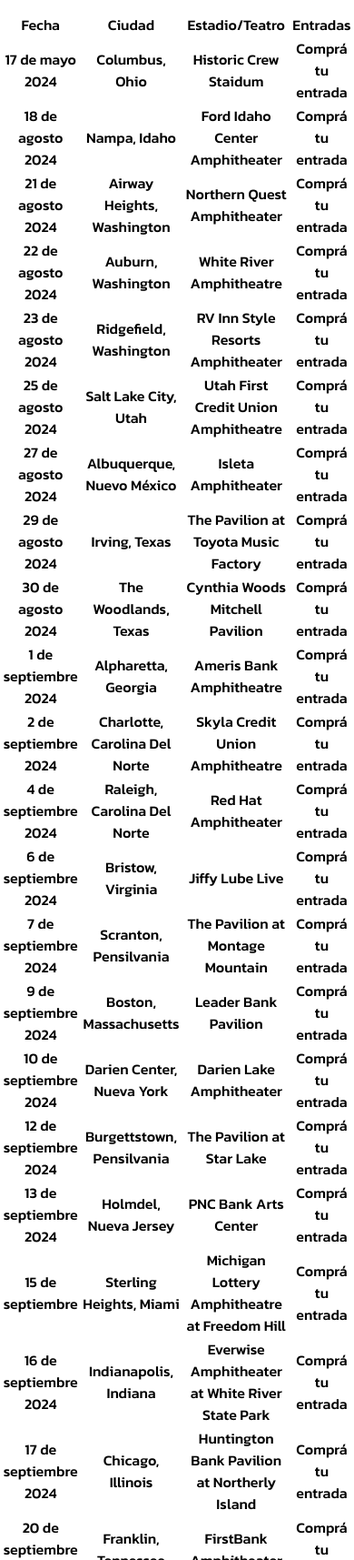
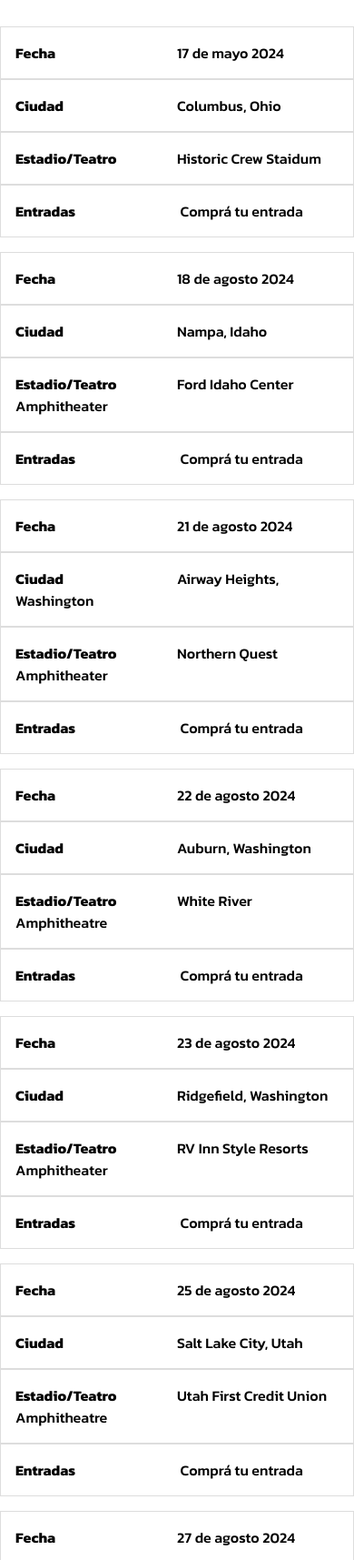
Before and after one commit to tomasaronna/falling-in-reverse, a website: page pages/conciertos.html in a window 390 px wide. Shown: the part 1206-2921 px from the top of the page at 91% size. Drawn offline with Linux system fonts and the light colour scheme.

Commit message:
Modifiqué la tabla para hacerla responsive

```diff
--- a/pages/conciertos.html
+++ b/pages/conciertos.html
@@ -62,10 +62,10 @@
             <th>Entradas</th>
           </tr>
           <tr>
-            <td>17 de mayo 2024</td>
-            <td>Columbus, Ohio</td>
-            <td>Historic Crew Staidum</td>
-            <td>
+            <td data-label="Fecha">17 de mayo 2024</td>
+            <td data-label="Ciudad">Columbus, Ohio</td>
+            <td data-label="Estadio/Teatro">Historic Crew Staidum</td>
+            <td data-label="Entradas">
               <a
                 href="https://link.seated.com/3a650c15-6206-46bc-9b19-1f4d7306eb2f"
                 target="_blank"
@@ -74,10 +74,10 @@
             </td>
           </tr>
           <tr>
-            <td>18 de agosto 2024</td>
-            <td>Nampa, Idaho</td>
-            <td>Ford Idaho Center Amphitheater</td>
-            <td>
+            <td data-label="Fecha">18 de agosto 2024</td>
+            <td data-label="Ciudad">Nampa, Idaho</td>
+            <td data-label="Estadio/Teatro">Ford Idaho Center Amphitheater</td>
+            <td data-label="Entradas">
               <a
                 href="https://link.seated.com/faaaf062-0b61-4836-80b1-8a9ff4e46304"
                 target="_blank"
@@ -86,10 +86,10 @@
             </td>
           </tr>
           <tr>
-            <td>21 de agosto 2024</td>
-            <td>Airway Heights, Washington</td>
-            <td>Northern Quest Amphitheater</td>
-            <td>
+            <td data-label="Fecha">21 de agosto 2024</td>
+            <td data-label="Ciudad">Airway Heights, Washington</td>
+            <td data-label="Estadio/Teatro">Northern Quest Amphitheater</td>
+            <td data-label="Entradas">
               <a
                 href="https://link.seated.com/69efdda1-c029-458d-aa39-43381c6f1073"
                 target="_blank"
@@ -98,10 +98,10 @@
             </td>
           </tr>
           <tr>
-            <td>22 de agosto 2024</td>
-            <td>Auburn, Washington</td>
-            <td>White River Amphitheatre</td>
-            <td>
+            <td data-label="Fecha">22 de agosto 2024</td>
+            <td data-label="Ciudad">Auburn, Washington</td>
+            <td data-label="Estadio/Teatro">White River Amphitheatre</td>
+            <td data-label="Entradas">
               <a
                 href="https://link.seated.com/c7ae4635-d579-41d5-9d73-949946f691a0"
                 target="_blank"
@@ -110,10 +110,10 @@
             </td>
           </tr>
           <tr>
-            <td>23 de agosto 2024</td>
-            <td>Ridgefield, Washington</td>
-            <td>RV Inn Style Resorts Amphitheater</td>
-            <td>
+            <td data-label="Fecha">23 de agosto 2024</td>
+            <td data-label="Ciudad">Ridgefield, Washington</td>
+            <td data-label="Estadio/Teatro">RV Inn Style Resorts Amphitheater</td>
+            <td data-label="Entradas">
               <a
                 href="https://link.seated.com/7f6c7e71-957d-4a7a-b8e8-fc2259c3ded8"
                 target="_blank"
@@ -122,10 +122,10 @@
             </td>
           </tr>
           <tr>
-            <td>25 de agosto 2024</td>
-            <td>Salt Lake City, Utah</td>
-            <td>Utah First Credit Union Amphitheatre</td>
-            <td>
+            <td data-label="Fecha">25 de agosto 2024</td>
+            <td data-label="Ciudad">Salt Lake City, Utah</td>
+            <td data-label="Estadio/Teatro">Utah First Credit Union Amphitheatre</td>
+            <td data-label="Entradas">
               <a
                 href="https://link.seated.com/022d33b2-c246-4a33-83a9-1ac6ce2d7dda"
                 target="_blank"
@@ -134,10 +134,10 @@
             </td>
           </tr>
           <tr>
-            <td>27 de agosto 2024</td>
-            <td>Albuquerque, Nuevo México</td>
-            <td>Isleta Amphitheater</td>
-            <td>
+            <td data-label="Fecha">27 de agosto 2024</td>
+            <td data-label="Ciudad">Albuquerque, Nuevo México</td>
+            <td data-label="Estadio/Teatro">Isleta Amphitheater</td>
+            <td data-label="Entradas">
               <a
                 href="https://link.seated.com/bcf6b49d-10fa-4658-8ead-090fca0f8ef3"
                 target="_blank"
@@ -146,10 +146,10 @@
             </td>
           </tr>
           <tr>
-            <td>29 de agosto 2024</td>
-            <td>Irving, Texas</td>
-            <td>The Pavilion at Toyota Music Factory</td>
-            <td>
+            <td data-label="Fecha">29 de agosto 2024</td>
+            <td data-label="Ciudad">Irving, Texas</td>
+            <td data-label="Estadio/Teatro">The Pavilion at Toyota Music Factory</td>
+            <td data-label="Entradas">
               <a
                 href="https://link.seated.com/a85d367a-3f17-4c3f-8f9a-f4aaa1a33059"
                 target="_blank"
@@ -158,10 +158,10 @@
             </td>
           </tr>
           <tr>
-            <td>30 de agosto 2024</td>
-            <td>The Woodlands, Texas</td>
-            <td>Cynthia Woods Mitchell Pavilion</td>
-            <td>
+            <td data-label="Fecha">30 de agosto 2024</td>
+            <td data-label="Ciudad">The Woodlands, Texas</td>
+            <td data-label="Estadio/Teatro">Cynthia Woods Mitchell Pavilion</td>
+            <td data-label="Entradas">
               <a
                 href="https://link.seated.com/4cc95f9f-67c5-45a8-9c2e-119cde5781ea"
                 target="_blank"
@@ -170,10 +170,10 @@
             </td>
           </tr>
           <tr>
-            <td>1 de septiembre 2024</td>
-            <td>Alpharetta, Georgia</td>
-            <td>Ameris Bank Amphitheatre</td>
-            <td>
+            <td data-label="Fecha">1 de septiembre 2024</td>
+            <td data-label="Ciudad">Alpharetta, Georgia</td>
+            <td data-label="Estadio/Teatro">Ameris Bank Amphitheatre</td>
+            <td data-label="Entradas">
               <a
                 href="https://link.seated.com/ed70d2a0-eb84-4096-9713-33d5e5bd6c62"
                 target="_blank"
@@ -182,10 +182,10 @@
             </td>
           </tr>
           <tr>
-            <td>2 de septiembre 2024</td>
-            <td>Charlotte, Carolina Del Norte</td>
-            <td>Skyla Credit Union Amphitheatre</td>
-            <td>
+            <td data-label="Fecha">2 de septiembre 2024</td>
+            <td data-label="Ciudad">Charlotte, Carolina Del Norte</td>
+            <td data-label="Estadio/Teatro">Skyla Credit Union Amphitheatre</td>
+            <td data-label="Entradas">
               <a
                 href="https://link.seated.com/bf24ef52-16f6-44a2-a139-120a4b837d58"
                 target="_blank"
@@ -194,10 +194,10 @@
             </td>
           </tr>
           <tr>
-            <td>4 de septiembre 2024</td>
-            <td>Raleigh, Carolina Del Norte</td>
-            <td>Red Hat Amphitheater</td>
-            <td>
+            <td data-label="Fecha">4 de septiembre 2024</td>
+            <td data-label="Ciudad">Raleigh, Carolina Del Norte</td>
+            <td data-label="Estadio/Teatro">Red Hat Amphitheater</td>
+            <td data-label="Entradas">
               <a
                 href="https://link.seated.com/2bb2681b-741b-4a6f-96e8-02b0dfd3a1ca"
                 target="_blank"
@@ -206,10 +206,10 @@
             </td>
           </tr>
           <tr>
-            <td>6 de septiembre 2024</td>
-            <td>Bristow, Virginia</td>
-            <td>Jiffy Lube Live</td>
-            <td>
+            <td data-label="Fecha">6 de septiembre 2024</td>
+            <td data-label="Ciudad">Bristow, Virginia</td>
+            <td data-label="Estadio/Teatro">Jiffy Lube Live</td>
+            <td data-label="Entradas">
               <a
                 href="https://link.seated.com/5176f266-3252-4d4c-a08b-0bfdb4a6b8c6"
                 target="_blank"
@@ -218,10 +218,10 @@
             </td>
           </tr>
           <tr>
-            <td>7 de septiembre 2024</td>
-            <td>Scranton, Pensilvania</td>
-            <td>The Pavilion at Montage Mountain</td>
-            <td>
+            <td data-label="Fecha">7 de septiembre 2024</td>
+            <td data-label="Ciudad">Scranton, Pensilvania</td>
+            <td data-label="Estadio/Teatro">The Pavilion at Montage Mountain</td>
+            <td data-label="Entradas">
               <a
                 href="https://link.seated.com/3a5a48b9-d62e-4d31-b89f-d5546dff37db"
                 target="_blank"
@@ -230,10 +230,10 @@
             </td>
           </tr>
           <tr>
-            <td>9 de septiembre 2024</td>
-            <td>Boston, Massachusetts</td>
-            <td>Leader Bank Pavilion</td>
-            <td>
+            <td data-label="Fecha">9 de septiembre 2024</td>
+            <td data-label="Ciudad">Boston, Massachusetts</td>
+            <td data-label="Estadio/Teatro">Leader Bank Pavilion</td>
+            <td data-label="Entradas">
               <a
                 href="https://link.seated.com/8fb6c183-cc15-4a06-967e-60143d1f3f4a"
                 target="_blank"
@@ -242,10 +242,10 @@
             </td>
           </tr>
           <tr>
-            <td>10 de septiembre 2024</td>
-            <td>Darien Center, Nueva York</td>
-            <td>Darien Lake Amphitheater</td>
-            <td>
+            <td data-label="Fecha">10 de septiembre 2024</td>
+            <td data-label="Ciudad">Darien Center, Nueva York</td>
+            <td data-label="Estadio/Teatro">Darien Lake Amphitheater</td>
+            <td data-label="Entradas">
               <a
                 href="https://link.seated.com/59899712-8dce-4cd9-82ba-c9bf5e526a8d"
                 target="_blank"
@@ -254,10 +254,10 @@
             </td>
           </tr>
           <tr>
-            <td>12 de septiembre 2024</td>
-            <td>Burgettstown, Pensilvania</td>
-            <td>The Pavilion at Star Lake</td>
-            <td>
+            <td data-label="Fecha">12 de septiembre 2024</td>
+            <td data-label="Ciudad">Burgettstown, Pensilvania</td>
+            <td data-label="Estadio/Teatro">The Pavilion at Star Lake</td>
+            <td data-label="Entradas">
               <a
                 href="https://link.seated.com/79e6050e-f92f-410a-b4f5-a4e47a7d68c4"
                 target="_blank"
@@ -266,10 +266,10 @@
             </td>
           </tr>
           <tr>
-            <td>13 de septiembre 2024</td>
-            <td>Holmdel, Nueva Jersey</td>
-            <td>PNC Bank Arts Center</td>
-            <td>
+            <td data-label="Fecha">13 de septiembre 2024</td>
+            <td data-label="Ciudad">Holmdel, Nueva Jersey</td>
+            <td data-label="Estadio/Teatro">PNC Bank Arts Center</td>
+            <td data-label="Entradas">
               <a
                 href="https://link.seated.com/7246a748-cdba-4213-b221-a4c211a7467a"
                 target="_blank"
@@ -278,10 +278,10 @@
             </td>
           </tr>
           <tr>
-            <td>15 de septiembre</td>
-            <td>Sterling Heights, Miami</td>
-            <td>Michigan Lottery Amphitheatre at Freedom Hill</td>
-            <td>
+            <td data-label="Fecha">15 de septiembre</td>
+            <td data-label="Ciudad">Sterling Heights, Miami</td>
+            <td data-label="Estadio/Teatro">Michigan Lottery Amphitheatre at Freedom Hill</td>
+            <td data-label="Entradas">
               <a
                 href="https://link.seated.com/00c9c020-b1e4-464a-99d6-3264f8a39420"
                 target="_blank"
@@ -290,10 +290,10 @@
             </td>
           </tr>
           <tr>
-            <td>16 de septiembre 2024</td>
-            <td>Indianapolis, Indiana</td>
-            <td>Everwise Amphitheater at White River State Park</td>
-            <td>
+            <td data-label="Fecha">16 de septiembre 2024</td>
+            <td data-label="Ciudad">Indianapolis, Indiana</td>
+            <td data-label="Estadio/Teatro">Everwise Amphitheater at White River State Park</td>
+            <td data-label="Entradas">
               <a
                 href="https://link.seated.com/2fbd7d56-8864-47da-819e-1ec97df618c0"
                 target="_blank"
@@ -302,10 +302,10 @@
             </td>
           </tr>
           <tr>
-            <td>17 de septiembre 2024</td>
-            <td>Chicago, Illinois</td>
-            <td>Huntington Bank Pavilion at Northerly Island</td>
-            <td>
+            <td data-label="Fecha">17 de septiembre 2024</td>
+            <td data-label="Ciudad">Chicago, Illinois</td>
+            <td data-label="Estadio/Teatro">Huntington Bank Pavilion at Northerly Island</td>
+            <td data-label="Entradas">
               <a
                 href="https://link.seated.com/cd3fe9db-7048-403e-8704-6104eb8aa914"
                 target="_blank"
@@ -314,10 +314,10 @@
             </td>
           </tr>
           <tr>
-            <td>20 de septiembre 2024</td>
-            <td>Franklin, Tennessee</td>
-            <td>FirstBank Amphitheater</td>
-            <td>
+            <td data-label="Fecha">20 de septiembre 2024</td>
+            <td data-label="Ciudad">Franklin, Tennessee</td>
+            <td data-label="Estadio/Teatro">FirstBank Amphitheater</td>
+            <td data-label="Entradas">
               <a
                 href="https://link.seated.com/5ac86f4f-f3b1-4007-b08e-b10d170443cb"
                 target="_blank"
@@ -326,10 +326,10 @@
             </td>
           </tr>
           <tr>
-            <td>21 de septiembre 2024</td>
-            <td>Saint Louis, Misuri</td>
-            <td>Hollywood Casino Amphitheatre</td>
-            <td>
+            <td data-label="Fecha">21 de septiembre 2024</td>
+            <td data-label="Ciudad">Saint Louis, Misuri</td>
+            <td data-label="Estadio/Teatro">Hollywood Casino Amphitheatre</td>
+            <td data-label="Entradas">
               <a
                 href="https://link.seated.com/5a35dc01-be19-4448-9eb2-45cc2fbbbc4b"
                 target="_blank"
@@ -338,10 +338,10 @@
             </td>
           </tr>
           <tr>
-            <td>23 de septiembre 2024</td>
-            <td>Denver, Colorado</td>
-            <td>The Junkyard</td>
-            <td>
+            <td data-label="Fecha">23 de septiembre 2024</td>
+            <td data-label="Ciudad">Denver, Colorado</td>
+            <td data-label="Estadio/Teatro">The Junkyard</td>
+            <td data-label="Entradas">
               <a
                 href="https://link.seated.com/1838af00-dec6-4b53-ae93-93db528d3d7a"
                 target="_blank"
@@ -350,10 +350,10 @@
             </td>
           </tr>
           <tr>
-            <td>25 de septiembre 2024</td>
-            <td>Phoenix, Arizona</td>
-            <td>Talking Stick Resort Amphitheatre</td>
-            <td>
+            <td data-label="Fecha">25 de septiembre 2024</td>
+            <td data-label="Ciudad">Phoenix, Arizona</td>
+            <td data-label="Estadio/Teatro">Talking Stick Resort Amphitheatre</td>
+            <td data-label="Entradas">
               <a
                 href="https://link.seated.com/c867ed96-386b-4082-a82b-a7e2e78669b5"
                 target="_blank"
@@ -362,10 +362,10 @@
             </td>
           </tr>
           <tr>
-            <td>26 de septiembre 2024</td>
-            <td>Los Ángeles, California</td>
-            <td>Kia Forum</td>
-            <td>
+            <td data-label="Fecha">26 de septiembre 2024</td>
+            <td data-label="Ciudad">Los Ángeles, California</td>
+            <td data-label="Estadio/Teatro">Kia Forum</td>
+            <td data-label="Entradas">
               <a
                 href="https://link.seated.com/d4a6149f-ebbf-46e9-a770-b71c5924d7d4"
                 target="_blank"
@@ -374,10 +374,10 @@
             </td>
           </tr>
           <tr>
-            <td>28 de septiembre 2024</td>
-            <td>Louisville, Kentucky</td>
-            <td>Louder Than Life</td>
-            <td>
+            <td data-label="Fecha">28 de septiembre 2024</td>
+            <td data-label="Ciudad">Louisville, Kentucky</td>
+            <td data-label="Estadio/Teatro">Louder Than Life</td>
+            <td data-label="Entradas">
               <a
                 href="https://link.seated.com/6ba2c613-5515-47a1-ba13-e1f79d162879"
                 target="_blank"
@@ -386,10 +386,10 @@
             </td>
           </tr>
           <tr>
-            <td>5 de octubre 2024</td>
-            <td>Ciudad de México, México</td>
-            <td>We Missed Ourselves Fest</td>
-            <td>
+            <td data-label="Fecha">5 de octubre 2024</td>
+            <td data-label="Ciudad">Ciudad de México, México</td>
+            <td data-label="Estadio/Teatro">We Missed Ourselves Fest</td>
+            <td data-label="Entradas">
               <a
                 href="https://link.seated.com/c5ed6eaf-f4f2-4325-b0ac-a9610745416d"
                 target="_blank"
@@ -398,10 +398,10 @@
             </td>
           </tr>
           <tr>
-            <td>13 de octubre 2024</td>
-            <td>Sacramento, California</td>
-            <td>Aftershock Festival</td>
-            <td>
+            <td data-label="Fecha">13 de octubre 2024</td>
+            <td data-label="Ciudad">Sacramento, California</td>
+            <td data-label="Estadio/Teatro">Aftershock Festival</td>
+            <td data-label="Entradas">
               <a
                 href="https://link.seated.com/3a5ea493-ad45-4df6-80a7-b8554a81101e"
                 target="_blank"
--- a/scss/layout/_conciertos.scss
+++ b/scss/layout/_conciertos.scss
@@ -9,14 +9,20 @@
 }
 
 .tour-dates {
-  @include flex(column, nowrap, center, center, none);
   table {
-    display: flex;
-    flex-direction: row;
     text-align: center;
     margin-bottom: 2rem;
-    a{
-        color: map-get($colores, color1);
+    width: 100%;
+    border-collapse: collapse;
+    th, td {
+      padding: 1rem;
+      border: .0625rem solid #ddd;
+    }
+    th {
+      background-color: #f2f2f2;
+    }
+    a {
+      color: map-get($colores, color1);
     }
   }
 }
--- a/scss/layout/mediaQ/_media1036px.scss
+++ b/scss/layout/mediaQ/_media1036px.scss
@@ -38,6 +38,12 @@
     }
   }
 
+  /* CONCIERTOS */
+
+  th, td {
+    padding: 1rem;
+  }
+
   /* SOBRE LA BANDA */
 
   .band-members {
--- a/scss/layout/mediaQ/_media320px.scss
+++ b/scss/layout/mediaQ/_media320px.scss
@@ -99,15 +99,49 @@
     }
   }
 
+  /* CONCIERTOS */
+
+  td {
+    display: block;
+    width: 100%;
+  }
+
+  tr {
+    display: flex;
+    flex-direction: column;
+    align-items: center;
+    margin-bottom: 1rem;
+  }
+
+  td {
+    text-align: left;
+    padding: 0.5rem;
+  }
+
+  th {
+    display: none;
+  }
+
+  td {
+    border: none;
+  }
+
+  td[data-label]:before {
+    content: attr(data-label);
+    font-weight: bold;
+    display: inline-block;
+    width: 50%;
+  }
+
   /* SOBRE LA BANDA */
 
-  .band-info{
+  .band-info {
     margin: 1rem;
     padding: 0;
-    h1{
+    h1 {
       font-size: 1.25rem;
     }
-    p{
+    p {
       font-size: 0.825rem;
     }
   }
@@ -124,12 +158,12 @@
 
   /* CONTACTO */
 
-  .contact{
+  .contact {
     margin: 1rem 0 0 1rem;
-    h1{
+    h1 {
       font-size: 1.25rem;
     }
-    p{
+    p {
       font-size: 0.825rem;
     }
   }
--- a/scss/layout/mediaQ/_media768px.scss
+++ b/scss/layout/mediaQ/_media768px.scss
@@ -57,6 +57,12 @@
     }
   }
 
+  /* CONCIERTOS */
+
+  th, td {
+    padding: 0.75rem;
+  }
+
   /* SOBRE LA BANDA */
 
   .band-members {
```
Also changed, not shown: css/style.css, 1 other file.
